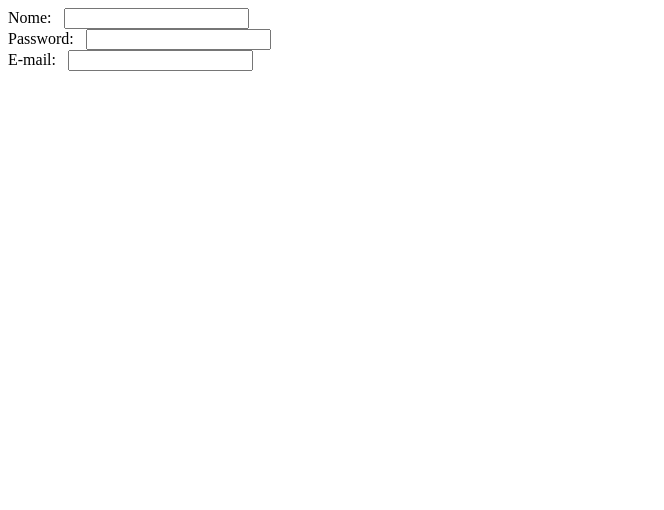
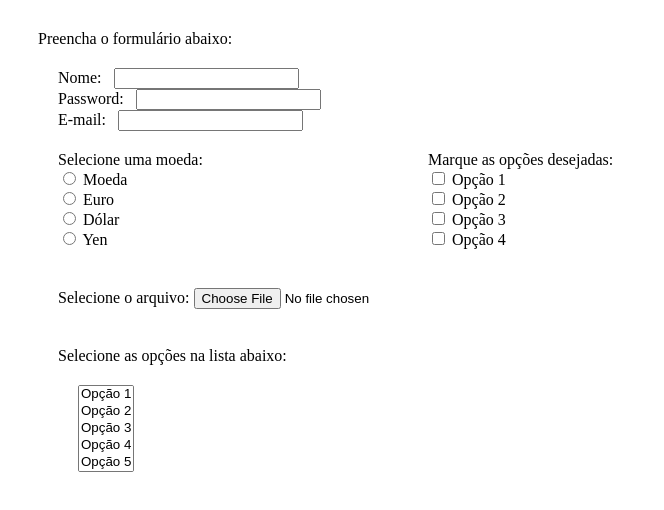
Before and after one commit to guilhermeturri/guilherme, a plain HTML site: page web/exercicio/formulario.html in a window 1280 px wide. Shown: the whole page, without its empty margins (0-664 px from the left). Drawn offline with Linux system fonts and the light colour scheme.

Commit message:
inclusões no arquivo formulario

```diff
--- a/web/exercicio/formulario.html
+++ b/web/exercicio/formulario.html
@@ -11,16 +11,79 @@ and open the template in the editor.
     </head>
     <body>
         <div>
-         <form>
-             Nome: &nbsp;
-             <input type="text" name="nome">
+         <form id="frmstyle">
+             <span>
+                Preencha o formulário abaixo:
+             </span>
+             <div class="divpos">
+                Nome: &nbsp;
+                <input type="text" name="nome" />
+                 <br />
+                Password: &nbsp;
+                <input type="password" name="senha" />
+                 <br />
+                E-mail: &nbsp;
+                <input type="Email" name="email" />
+                 <br />
+             </div>
+             <span class="divpos classpos">
+                 <span>
+                         Selecione uma moeda:
+                 </span>
+                 <br />
+                 <input type="radio" value="real" name="moeda>">
+                    Moeda
+                     <br />
+                 <input type="radio" value="euro" name="moeda>">
+                    Euro
+                     <br />
+                 <input type="radio" value="dolar" name="moeda>">
+                    Dólar
+                     <br />
+                 <input type="radio" value="yen" name="moeda>">
+                    Yen
+             </span>
+             <span class="divposlateral">
+                 <span>
+                        Marque as opções desejadas:
+                 </span>
+                     <br />
+                     <input type="checkbox" value="op1" name="op">
+                        Opção 1
+                         <br />
+                     <input type="checkbox" value="op2" name="op">
+                        Opção 2
+                         <br />
+                     <input type="checkbox" value="op3" name="op">
+                        Opção 3
+                         <br />
+                     <input type="checkbox" value="op4" name="op">
+                        Opção 4
+             </span>
+             <div style="clear: both; display: block; height: 1px;">&nbsp;</div>
              <br />
-             Password: &nbsp;
-             <input type="password" name="senha">
+             <div class="arq">
+                 Selecione o arquivo:
+                 <input type="file">
+             </div>
              <br />
-             E-mail: &nbsp;
-             <input type="Email" name="email">
-         </form>
+             <div class="divpos">
+                 <span>
+                    Selecione as opções na lista abaixo:
+                 </span>
+                 <br />
+                 <select name="opcoes" size="5" class="postext">
+                     <option>Opção 1</option>
+                     <option>Opção 2</option>
+                     <option>Opção 3</option>
+                     <option>Opção 4</option>
+                     <option>Opção 5</option>
+                     <option>Opção 6</option>
+                     <option>Opção 7</option>
+                     <option>Opção 8</option>
+                 </select>
+             </div>
+       </form>
         </div>
     </body>
 </html>
--- a/web/exercicio/lista.css
+++ b/web/exercicio/lista.css
@@ -20,3 +20,27 @@
   td, th{
        border: 2px solid black;
          }
+  .divpos{
+       margin: 20px;
+       width: 350px;
+                       }
+  #frmstyle{
+       margin: 30px;
+
+  }
+  .divpolateral{
+      position:relative;
+      width: 250px;
+
+  }
+  .classpos{
+      float:left;
+      margin-top:0px;
+              }
+  .arq{
+      width:600px;
+      margin-left:20px;
+    }
+    .postext{
+        margin:20px;
+            }
```
